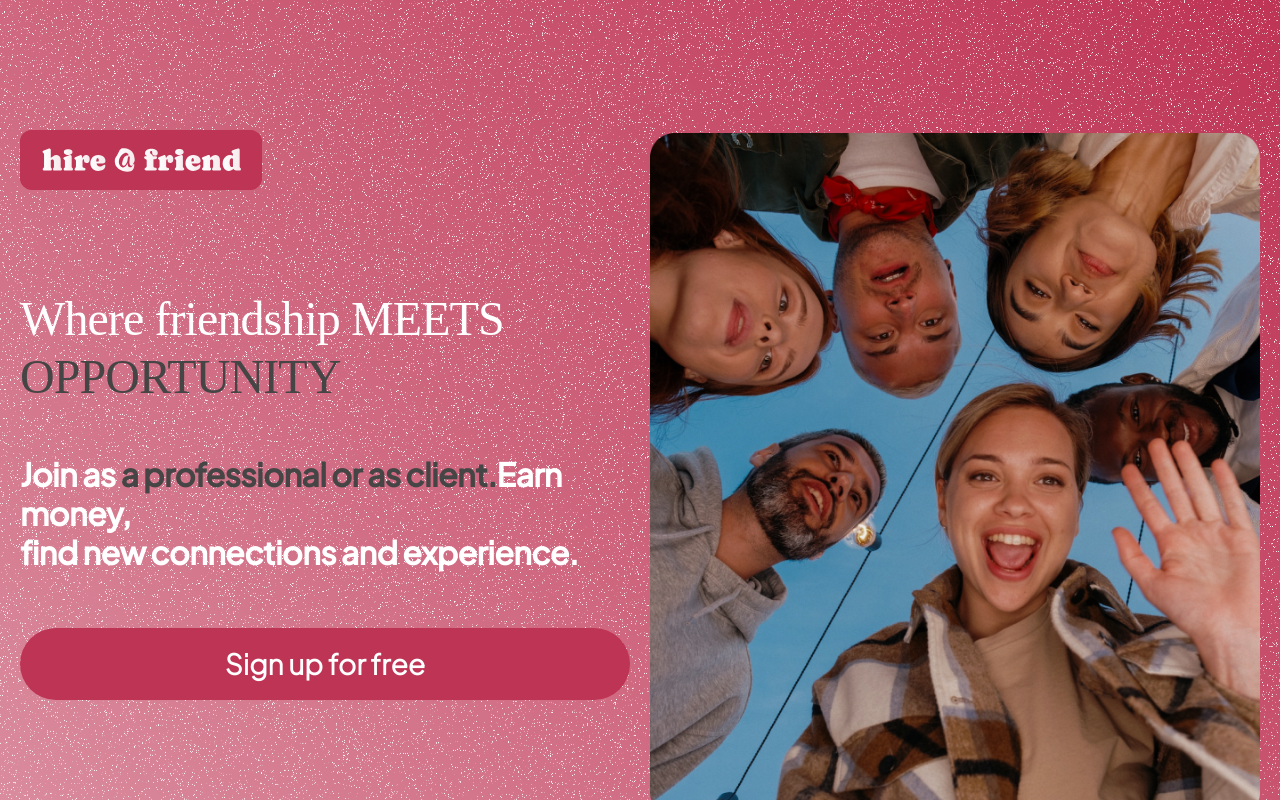
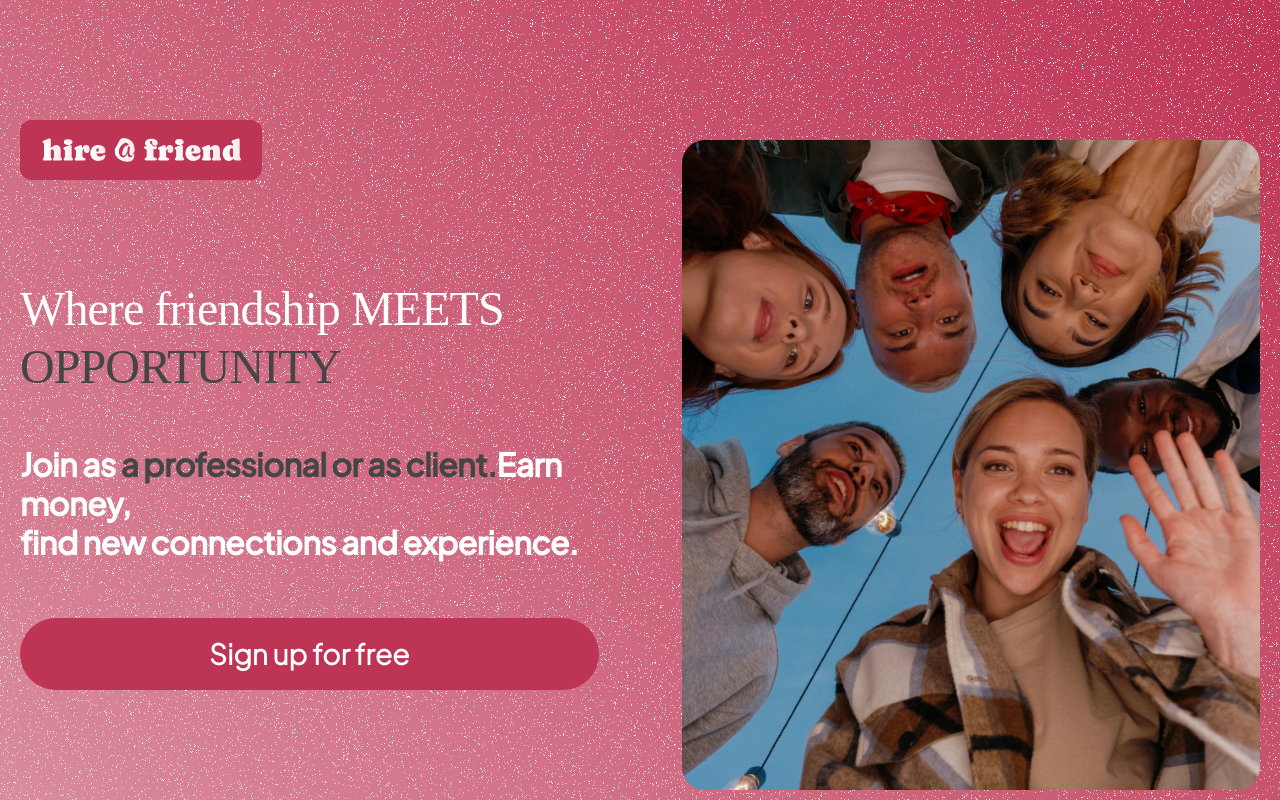
Before and after one commit to Mylothros/hire-a-friend, a Next.js app: page / in a window 1280 px wide. Shown: the top 800 px of the page. Built offline with nearby package versions, Linux system fonts and the light colour scheme; a web font is replaced by a local one.

Commit message:
fix gap and margin top

```diff
--- a/styles/pages/landingPage.module.scss
+++ b/styles/pages/landingPage.module.scss
@@ -12,10 +12,10 @@
     .area-1 {
         display: grid;
         grid-template-columns: 1fr 1fr;
-        margin-top: 130px;
+        margin-top: 120px;
         margin-right: auto;
         margin-left: auto;
-        gap: 20px;
+        gap: 83px;
 
         .grid-item {
             margin-left: 20px;
```
